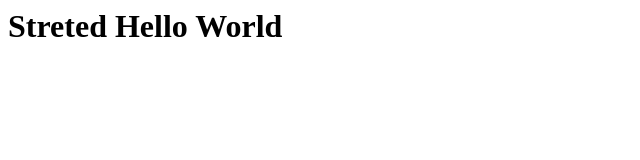
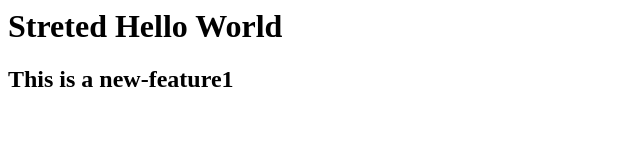
Before and after one commit to kunalpol2023/hello-project, a plain HTML site: page index.html in a window 1280 px wide. Shown: the whole page, without its empty margins (0-640 px from the left). Drawn offline with Linux system fonts and the light colour scheme.

Commit message:
new line added

```diff
--- a/index.html
+++ b/index.html
@@ -1 +1,2 @@
 <h1> Streted Hello World <h1>
+<h2> This is a new-feature1 <h2>
```
